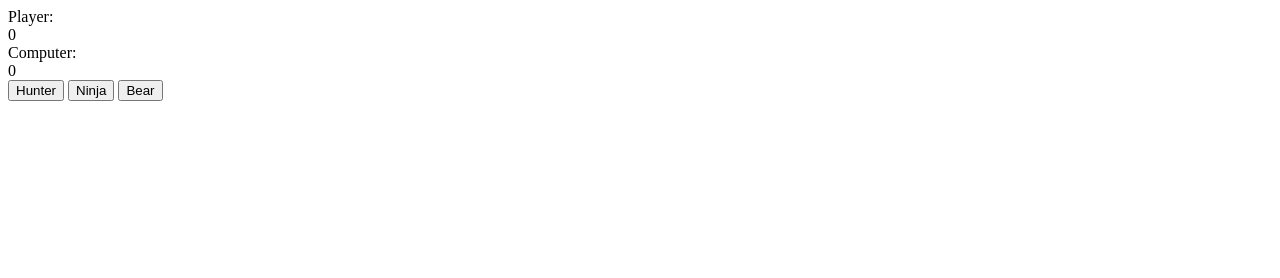
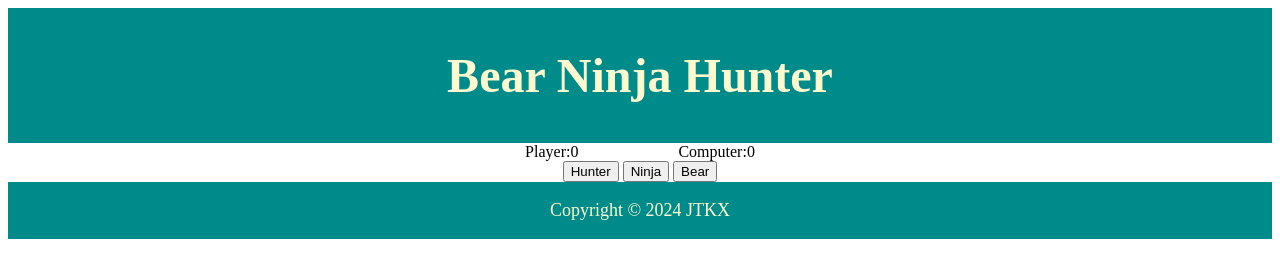
Before and after one commit to JoshTKx/rock-paper-scissors, a plain HTML site: page index.html in a window 1280 px wide. Drawn offline with Linux system fonts and the light colour scheme.

Commit message:
Add header and footer

```diff
--- a/index.html
+++ b/index.html
@@ -9,7 +9,8 @@
 </head>
 <body>
 
-
+    <div class="header">Bear Ninja Hunter</div>
+    <div class="middle">
         <div class="score">
             <div class="player-score">
                 <div class="player">Player: </div>
@@ -21,10 +22,16 @@
                 <div class="c-score">0</div>
             </div>
         </div>
-
+        <div class="buttons">
             <button class="rock">Hunter</button>
             <button class="paper">Ninja</button>
             <button class="scissors">Bear</button>
+        </div>
+    </div>
+
+    <div class="footer">
+        <p>Copyright © 2024 JTKX</p>
+    </div>
 
 
 
--- a/style.css
+++ b/style.css
@@ -0,0 +1,37 @@
+.header{
+
+    display: flex;
+    font-size: 48px;
+    font-weight: bolder;
+    color: lemonchiffon;
+    background-color: darkcyan;
+    justify-content: center;
+    align-items: center;
+    padding: 40px;
+
+}
+
+.middle{
+    display: flex;
+    flex-direction: column;
+    align-items: center;
+}
+.score{
+    display: flex;
+    gap: 100px;
+}
+.com-score,
+.player-score{
+    display: flex;
+}
+
+.footer{
+
+    display: flex;
+    font-size: 18px;
+    justify-content: center;
+    align-items: center;
+    color: lemonchiffon;
+    background-color: darkcyan;
+
+}
```
Lines whose indentation alone changed are shown as unchanged.
